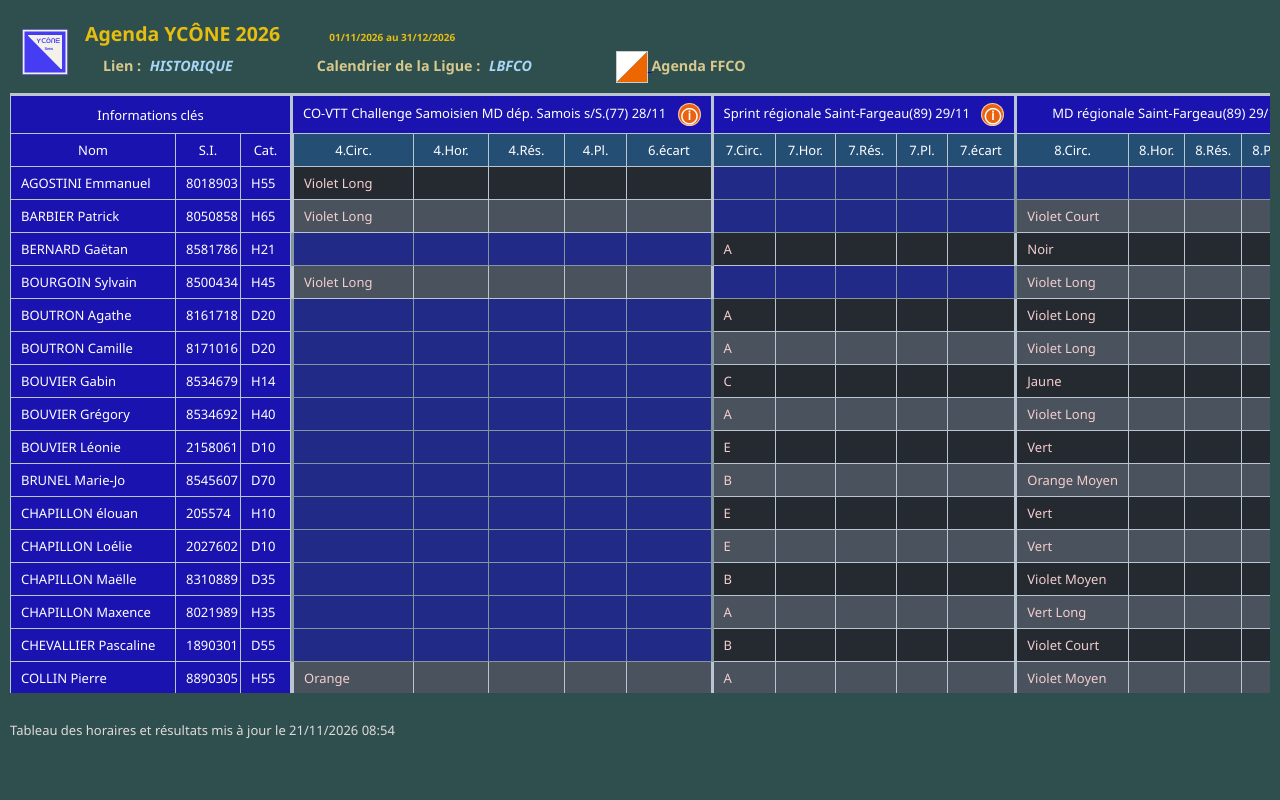
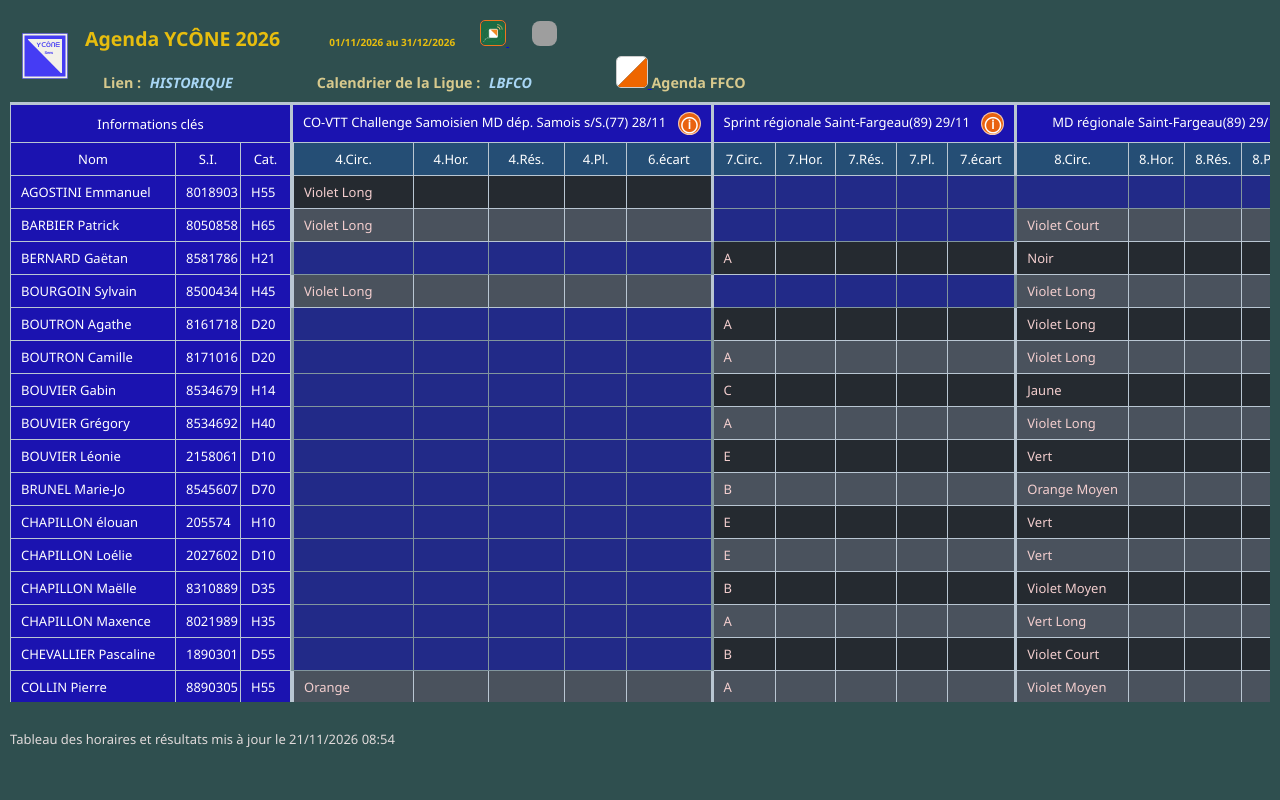
Before and after one commit to erikpier2/ycone_result_09, a plain HTML site: page index.html in a window 1280 px wide. Drawn offline with Linux system fonts and the light colour scheme; grey boxes are pictures that could not be loaded.

Commit message:
Add files via upload

```diff
--- a/index.html
+++ b/index.html
@@ -2,7 +2,7 @@
 <html lang="fr">
 <!-- chatgpt 03/10/2026 19:37 -->
 <head>
-    <title>Horaires/Résultats YCÔNE septembre 2026</title>
+    <title>Horaires/Résultats CLUB</title>
     <meta charset="UTF-8">
     <meta name="viewport"
         content="width=device-width, initial-scale=1.0,
@@ -10,7 +10,7 @@
                 user-scalable=yes, viewport-fit=cover">
 
     <meta name="author" content="erikpier">
-
+    <!--<link rel="icon" href="logo-icon.svg" type="image/svg+xml">-->
 <style>
     /* =========================================================
         CONFIGURATION GÉNÉRALE
@@ -481,6 +481,33 @@
         background-color: var(--bg-fond3);
         text-decoration: underline;
         color: var(--texte7) !important;
+    }
+
+    .lien-svg {
+        transition: color 0.2s ease, transform 0.2s ease;
+    }
+
+    .lien-svg svg {
+        transition: transform 0.2s ease;
+        border-radius: 5px 5px 5px 5px;
+        border: 1px solid #f0741c;
+    }
+
+    .lien-svg:hover svg {
+        transform: scale(1.25);
+    }
+
+    .lien-image {
+        overflow: hidden;
+    }
+
+    .lien-image img {
+        transition: transform 0.35s ease;
+        border-radius: 8px;
+    }
+
+    .lien-image:hover img {
+        transform: scale(1.25);
     }
 
     /* =========================================================
@@ -712,8 +739,38 @@
     <h1>
         Agenda YCÔNE 2026 &#8195;&#8195;
         <span style="font-size: 10px;">
-            01/11/2026 au 31/12/2026
+            01/11/2026 au 31/12/2026 &#8195;&#8195;
+
+            <a  class="lien-svg"
+            href="https://perrin.alwaysdata.net/co-live/index.html"
+            target="_blank"
+                title="OrientLive">
+                <svg xmlns="http://www.w3.org/2000/svg" viewBox="0 0 128 128" width="26" height="26" role="img" aria-hidden="true">
+                <title>OrientLive</title>
+                <rect width="128" height="128" rx="30" fill="#1D6B43"/>
+                <!-- courbes de niveau -->
+                <ellipse cx="60" cy="74" rx="52" ry="36" fill="none" stroke="#fff" stroke-opacity=".10" stroke-width="2"/>
+                <ellipse cx="60" cy="74" rx="34" ry="22" fill="none" stroke="#fff" stroke-opacity=".10" stroke-width="2"/>
+                <!-- itinéraire jusqu'à la balise -->
+                <path d="M16 108 C 26 98, 24 90, 36 90 S 40 92, 44 88" fill="none" stroke="#fff" stroke-opacity=".85" stroke-width="3.5" stroke-linecap="round" stroke-dasharray="1 8"/>
+                <!-- balise : carré coupé en diagonale, orange et blanc -->
+                <rect x="44" y="44" width="44" height="44" rx="5" fill="#fff"/>
+                <path d="M49 44 H83 A5 5 0 0 1 88 49 V83 Z" fill="#F08A24"/>
+                <rect x="44" y="44" width="44" height="44" rx="5" fill="none" stroke="#fff" stroke-width="3"/>
+                <!-- ondes : direct -->
+                <path d="M88 31 A13 13 0 0 1 101 44" fill="none" stroke="#FFC27A" stroke-width="5" stroke-linecap="round"/>
+                <path d="M88 19 A25 25 0 0 1 113 44" fill="none" stroke="#FFC27A" stroke-width="5" stroke-linecap="round" stroke-opacity=".7"/>
+                </svg>
+            </a>&#8195;&#8195;<!---->
+            <a class="lien-image"
+            href="https://www.co-live.fr/olive/resultats.php"
+            target="_blank" title="O'Live">
+                <img viewBox="0 0 128 128" width="25" height="25" role="img" aria-hidden="true"
+                src="https://play-lh.googleusercontent.com/1WkCLuYt-HrnFsMi9wBW3RvkqlGNcJ0wnRkufS904cY2mvr6tXZ4uDpc-LPlw7Bx1g5TW3u5RWKr0Jgk6wlU=w480-h960-rw"
+                alt="O'Live résultats"/>
+            </a>
             </span>
+
     </h1>
     <h2>
         &#8195;
@@ -735,11 +792,9 @@
         <span>
             &#8195;&#8195;&#8195;&#8195;&#8195;
         </span>
-
-        <!-- La balise <a> rend tout ce qu'elle contient cliquable -->
-        <a id="lienAgenda" href="#" target="_blank" rel="noopener"
+        <a class="lien-svg" id="lienAgenda" href="#" target="_blank" rel="noopener"
         title="Consulter l'agenda FFCO">
-            <svg xmlns="http://www.w3.org/2000/svg" viewBox="0 0 100 100" width="32" height="32" style="vertical-align: middle; border: 1px solid #ccc;">
+        <svg xmlns="http://www.w3.org/2000/svg" viewBox="0 0 100 100" width="32" height="32" style=" border: 1px solid #ccc;">
             <!-- Triangle supérieur gauche (Blanc) -->
             <polygon points="0,0 100,0 0,100" fill="#FFFFFF" />
             <!-- Triangle inférieur droit (Orange) -->
@@ -747,6 +802,10 @@
         </svg>
     </a>
     Agenda FFCO
+
+
+
+
 </h2>
 </div>
 </header>
```
Lines whose indentation alone changed are shown as unchanged.
